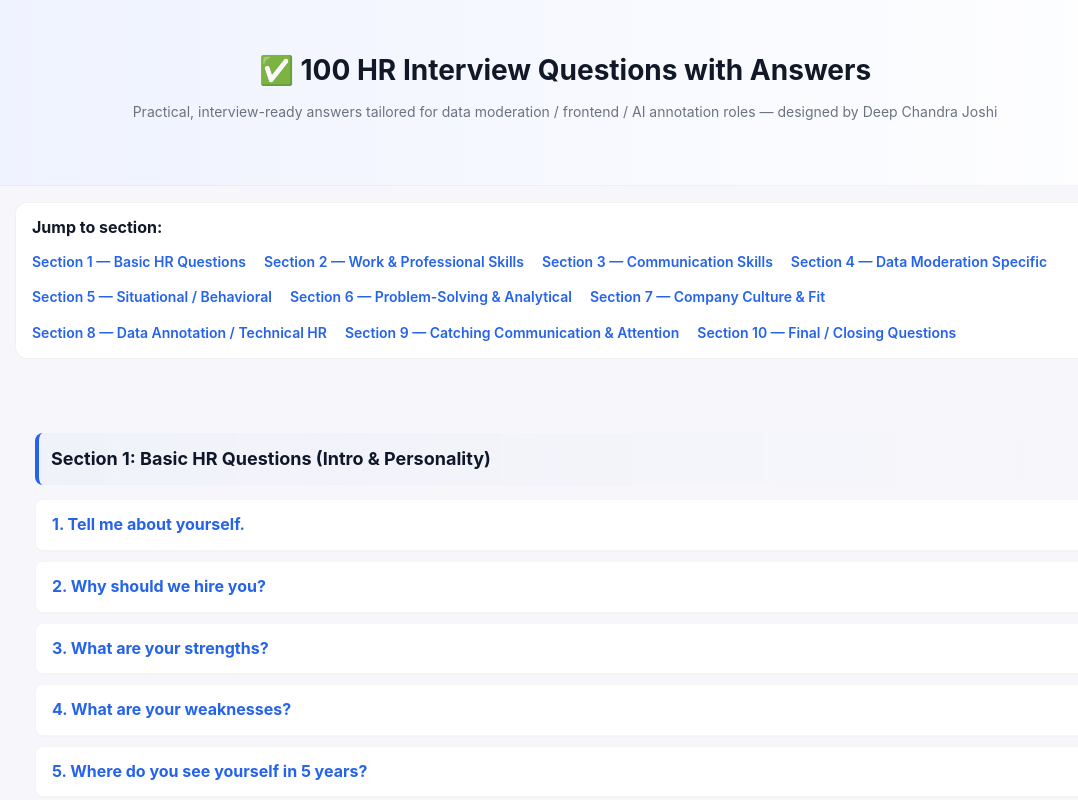
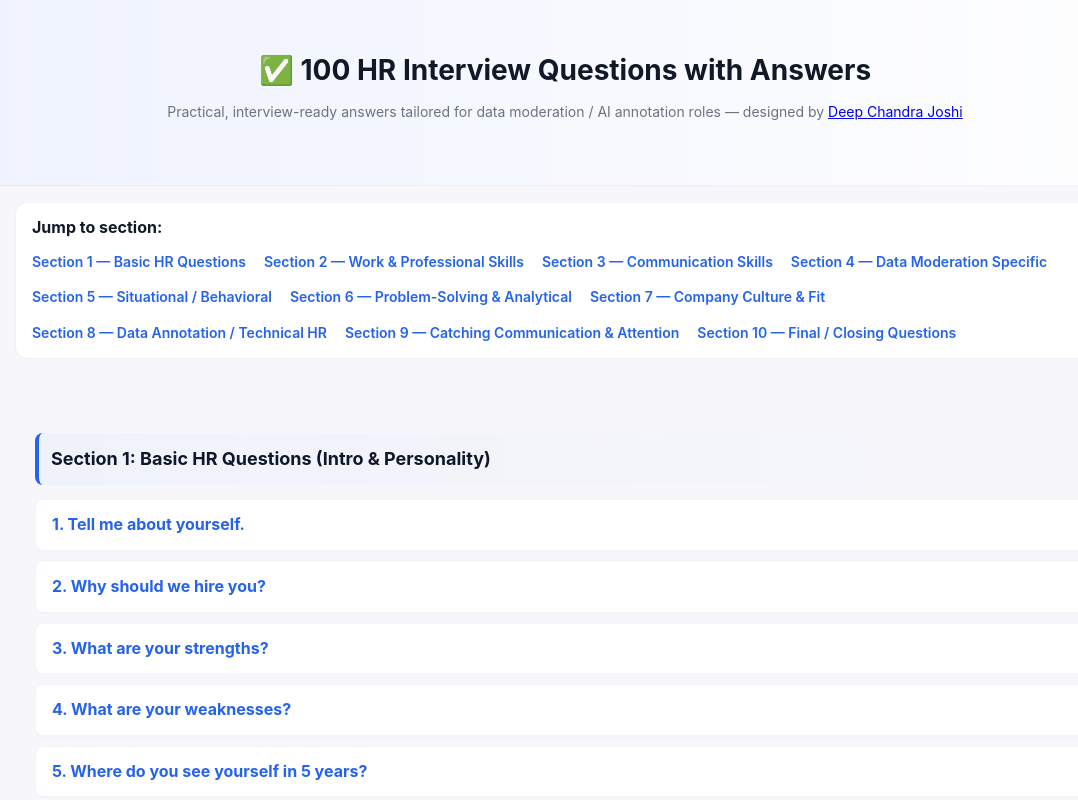
Before and after one commit to deepchandrajoshi/interview-question-answers, a plain HTML site: page index.html in a window 1280 px wide. Shown: the top 800 px of the page, without its empty margins (75-1153 px from the left). Drawn offline with Linux system fonts and the light colour scheme.

Commit message:
Update index.html

```diff
--- a/index.html
+++ b/index.html
@@ -10,7 +10,7 @@
   <header class="site-header">
     <div class="wrap">
       <h1>✅ 100 HR Interview Questions with Answers</h1>
-      <p class="subtitle">Practical, interview-ready answers tailored for data moderation / frontend / AI annotation roles — designed by Deep Chandra Joshi</p>
+      <p class="subtitle">Practical, interview-ready answers tailored for data moderation / AI annotation roles — designed by <a href="https://www.instagram.com/deepchandrajoshii/">Deep Chandra Joshi</a></p>
     </div>
   </header>
 
@@ -786,7 +786,7 @@
 
   <footer class="site-footer">
     <div class="wrap">
-      <p>Designed by Deep Chandra Joshi</p>
+      <p><a href="https://www.instagram.com/deepchandrajoshii/">Designed by Deep Chandra Joshi</a></p>
     </div>
   </footer>
 </body>
```
